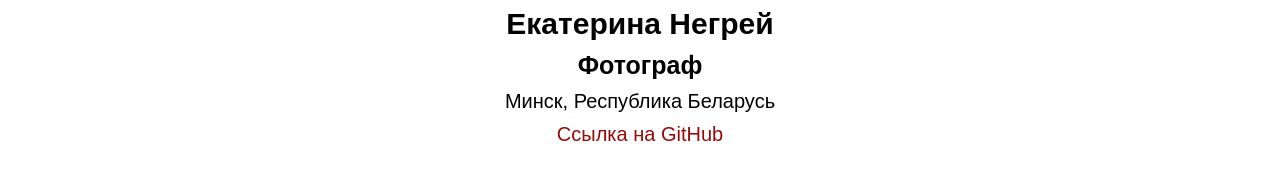
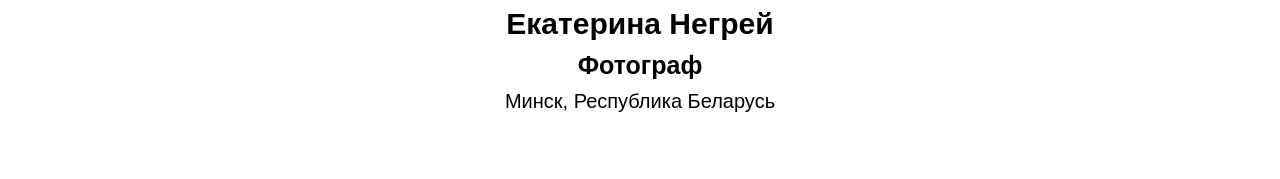
Before and after one commit to Katyushka04/my_project, a plain HTML site: page index.html in a window 1280 px wide. Shown: the part 293-472 px from the top of the page. Drawn offline with Linux system fonts and the light colour scheme.

Commit message:
Update index.html

```diff
--- a/index.html
+++ b/index.html
@@ -19,6 +19,5 @@
         <h3>Екатерина Негрей</h3>
         <h4>Фотограф</h4>
         <p>Минск, Республика Беларусь</p>
-        <p><a href="https://github.com/Katyushka04/my_project">Ссылка на GitHub</a></p>
     </body>
 </html>
```
